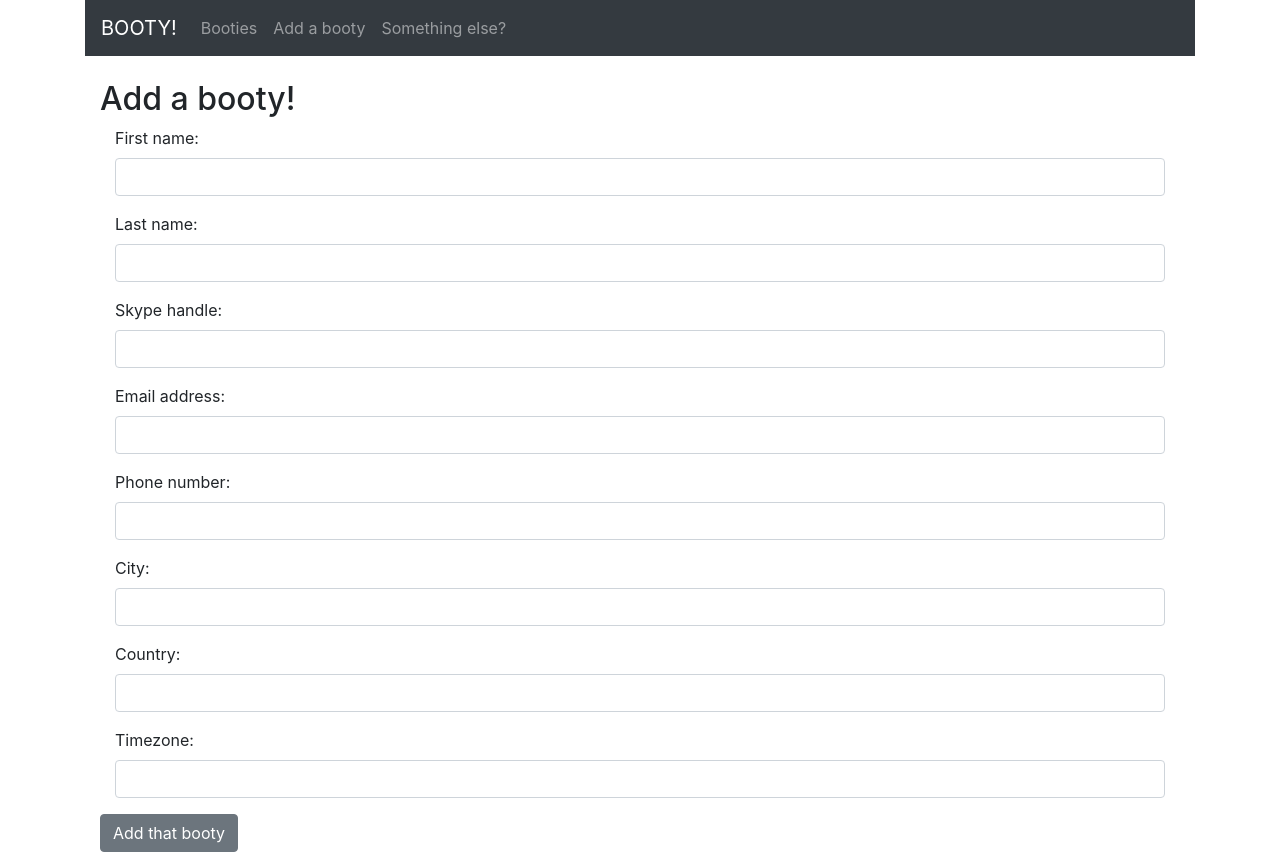
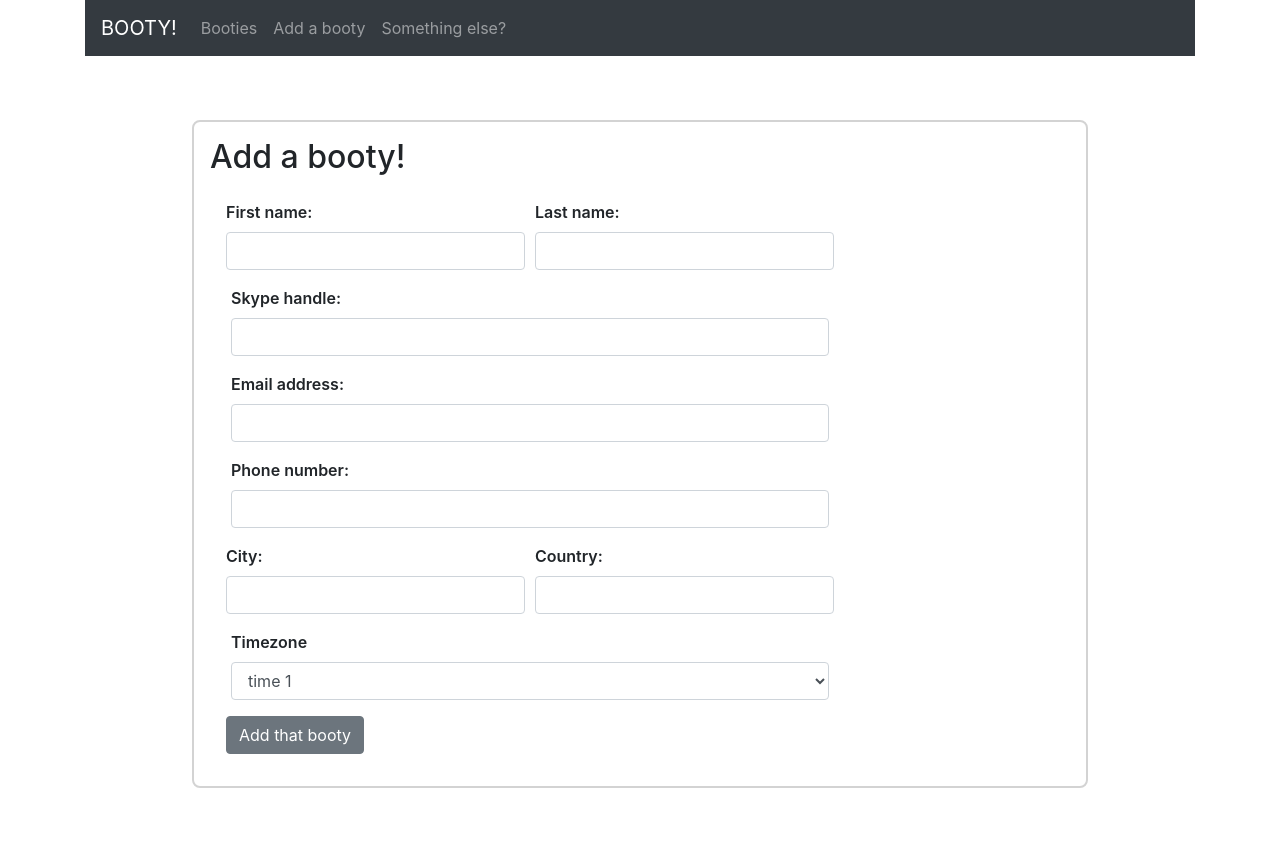
Before and after one commit to Andersclark/UpForBooty, a React (Create React App) app in the folder up-for-booty/: page /add in a window 1280 px wide. After the commit the page ends 804 px from the top, so only its background shows below. Built offline with nearby package versions, Linux system fonts and the light colour scheme.

Commit message:
oops forgot import

```diff
--- a/up-for-booty/src/components/add-booty.js
+++ b/up-for-booty/src/components/add-booty.js
@@ -1,5 +1,6 @@
 import React, { Component } from 'react';
-import { Container, Col, Form, FormGroup, Label, Button, Input } from 'reactstrap';
+import { Container, Col, Row, Form, FormGroup, Label, Button, Input } from 'reactstrap';
+import '../App.css';
 
 export default class AddBooty extends Component {
   constructor(props) {
@@ -47,7 +48,7 @@ export default class AddBooty extends Component {
   validatePhoneNo(e) {
     const phoneRegex = /^\+?([0-9]{2})\)?[-. ]?([0-9]{4})[-. ]?([0-9]{4,})$/;
     const { validate } = this.state;
-    if(phoneRegex.test(e.target.value)) {
+    if (phoneRegex.test(e.target.value)) {
       validate.phoneNoState = 'has-success'
     }
     else {
@@ -79,55 +80,45 @@ export default class AddBooty extends Component {
       <Container className="App">
         <h2>Add a booty!</h2>
         <Form className="form" onSubmit={(e) => this.onSubmit(e)}>
-          <Col>
+          <Row form>
+            <Col className="colStyle">
               <FormGroup>
                 <Label>First name: </Label>
-              <Input type="text"
-                required
-                name='firstName'
-                className="form-control"
+                <Input type="text" required name='firstName' className="form-control"
                   value={this.state.firstName}
                   onChange={this.onChangeHandler}
                 />
               </FormGroup>
             </Col>
 
-          <Col>
+            <Col className="colStyle">
               <FormGroup>
                 <Label>Last name: </Label>
-              <Input type="text"
-                required
-                name="lastName"
-                className="form-control"
+                <Input type="text" required name="lastName" className="form-control"
                   value={this.state.lastName}
                   onChange={this.onChangeHandler}
                 />
               </FormGroup>
             </Col>
+          </Row>
 
-          <Col>
+          <Col className="colStyle">
             <FormGroup>
               <Label>Skype handle: </Label>
-              <Input type="text"
-                required
-                name="skypeHandle"
-                className="form-control"
+              <Input type="text" required name="skypeHandle" className="form-control"
                 value={this.state.skypeHandle}
                 onChange={this.onChangeHandler}
               />
             </FormGroup>
           </Col>
 
-          <Col>
+          <Col className="colStyle">
             <FormGroup>
               <Label>Email address: </Label>
-              <Input type="text"
-                required
-                name="email"
-                className="form-control"
+              <Input type="text" required name="email" className="form-control"
                 value={this.state.email}
-                valid={ this.state.validate.emailState === 'has-success' }
-                invalid={ this.state.validate.emailState === 'has-fail' }
+                valid={this.state.validate.emailState === 'has-success'}
+                invalid={this.state.validate.emailState === 'has-fail'}
                 onChange={(e) => {
                   this.validateEmail(e)
                   this.onChangeHandler(e)
@@ -136,16 +127,13 @@ export default class AddBooty extends Component {
             </FormGroup>
           </Col>
 
-          <Col>
+          <Col className="colStyle">
             <FormGroup>
               <Label>Phone number: </Label>
-              <Input type="text"
-                required
-                name="phoneNo"
-                className="form-control"
+              <Input type="text" required name="phoneNo" className="form-control"
                 value={this.state.phoneNo}
-                valid={ this.state.validate.phoneNoState === 'has-success' }
-                invalid={ this.state.validate.phoneNoState === 'has-fail' }
+                valid={this.state.validate.phoneNoState === 'has-success'}
+                invalid={this.state.validate.phoneNoState === 'has-fail'}
                 onChange={(e) => {
                   this.validatePhoneNo(e)
                   this.onChangeHandler(e)
@@ -154,13 +142,11 @@ export default class AddBooty extends Component {
             </FormGroup>
           </Col>
 
-          <Col>
+          <Row form>
+            <Col md={6}>
               <FormGroup>
                 <Label>City: </Label>
-              <Input type="text"
-                required
-                name="city"
-                className="form-control"
+                <Input type="text" required name="city" className="form-control"
                   value={this.state.city}
                   onChange={this.onChangeHandler}
                 />
@@ -170,26 +156,26 @@ export default class AddBooty extends Component {
             <Col>
               <FormGroup>
                 <Label>Country: </Label>
-              <Input type="text"
-                required
-                name="country"
-                className="form-control"
+                <Input type="text" required name="country" className="form-control"
                   value={this.state.country}
                   onChange={this.onChangeHandler}
                 />
               </FormGroup>
             </Col>
+          </Row>
 
-          <Col>
+          <Col className="colStyle">
             <FormGroup>
-              <Label>Timezone: </Label>
-              <Input type="text"
-                required
-                name="timezone"
-                className="form-control"
+              <Label>Timezone</Label>
+              <Input type="select" required name="timezone" className="form-control"
                 value={this.state.timezone}
-                onChange={this.onChangeHandler}
-              />
+                onChange={this.onChangeHandler}>
+                <option>time 1</option>
+                <option>time 2</option>
+                <option>time 3</option>
+                <option>time 4</option>
+                <option>time 5</option>
+              </Input>
             </FormGroup>
           </Col>
 
```
Lines whose indentation alone changed are shown as unchanged.
